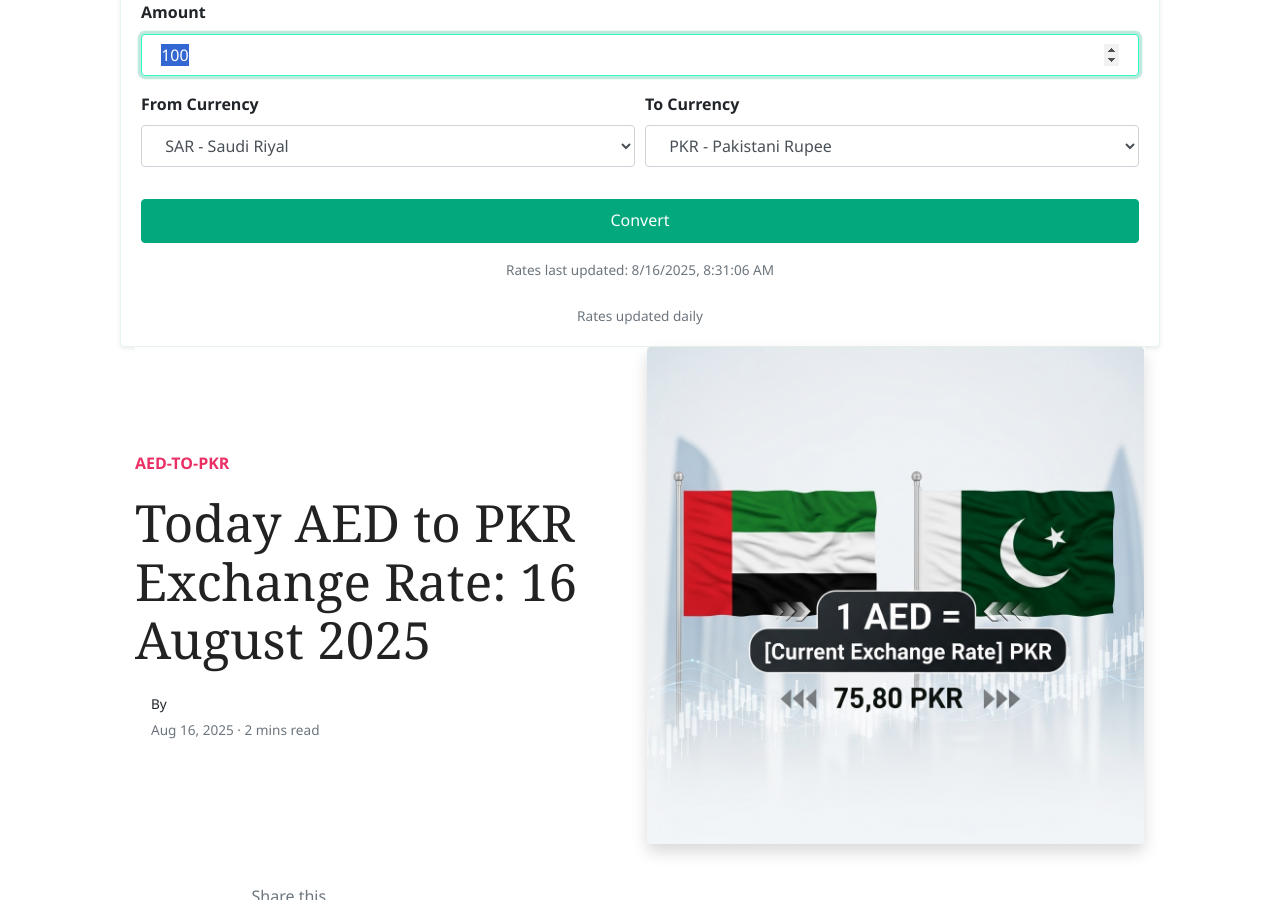
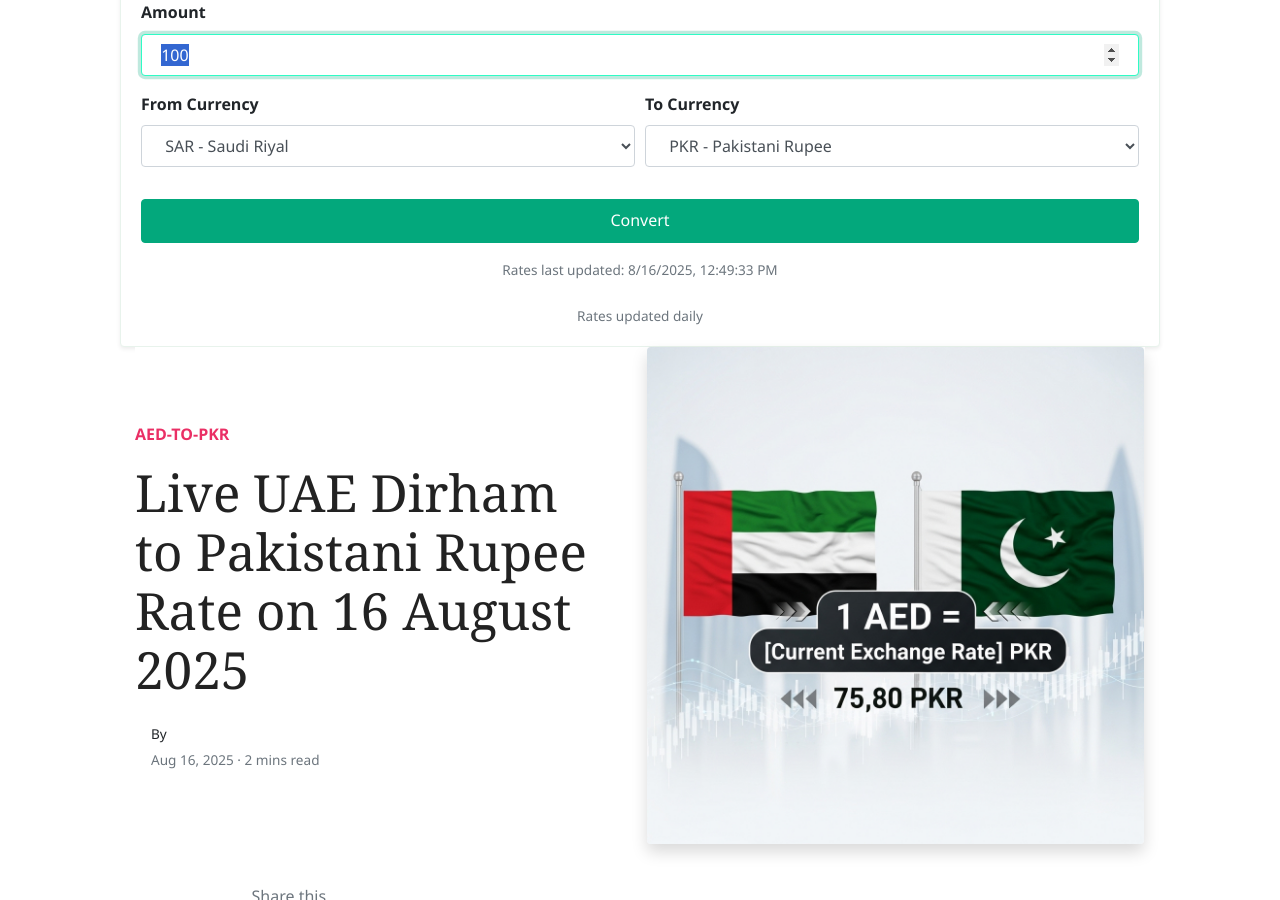
Before and after one commit to mlcom/mlcom.github.io, a Jekyll site: the page built from _posts/2025-08-16-today-uae-dirham-to-pkr-exchange-rate-august-2025-prices-updated-aed-to-pkr.md, in a window 1280 px wide and 900 px high, scrolled down 242 px. Built offline with Jekyll 4.4.1, drawn with Linux system fonts in a browser that asks for light colours; nearby versions of some CDN libraries; comment, search, counter and statistics services are not loaded.

Commit message:
Automated: Update currency rates and generate daily posts

```diff
--- a/_data/rates.yml
+++ b/_data/rates.yml
@@ -1,4 +1,4 @@
-last_updated_utc: '2025-08-16T08:31:06.914263+00:00'
+last_updated_utc: '2025-08-16T12:49:33.029311+00:00'
 rates:
   AED: 3.6725
   AFN: 68.2164
--- a/_posts/2025-08-16-today-uae-dirham-to-pkr-exchange-rate-august-2025-prices-updated-aed-to-pkr.md
+++ b/_posts/2025-08-16-today-uae-dirham-to-pkr-exchange-rate-august-2025-prices-updated-aed-to-pkr.md
@@ -1,6 +1,6 @@
 ---
 layout: post
-title:  'Today AED to PKR Exchange Rate: 16 August 2025'
+title:  'Live UAE Dirham to Pakistani Rupee Rate on 16 August 2025'
 author: jane
 categories: [ aed-to-pkr ]
 image: assets/images/aed-to-pkr-rate-today.jpg
```
Also changed, not shown: _posts/2025-08-16-today-us-dollar-to-pkr-exchange-rate-august-2025-prices-updated-usd-to-pkr.md (+1 -1 lines).
